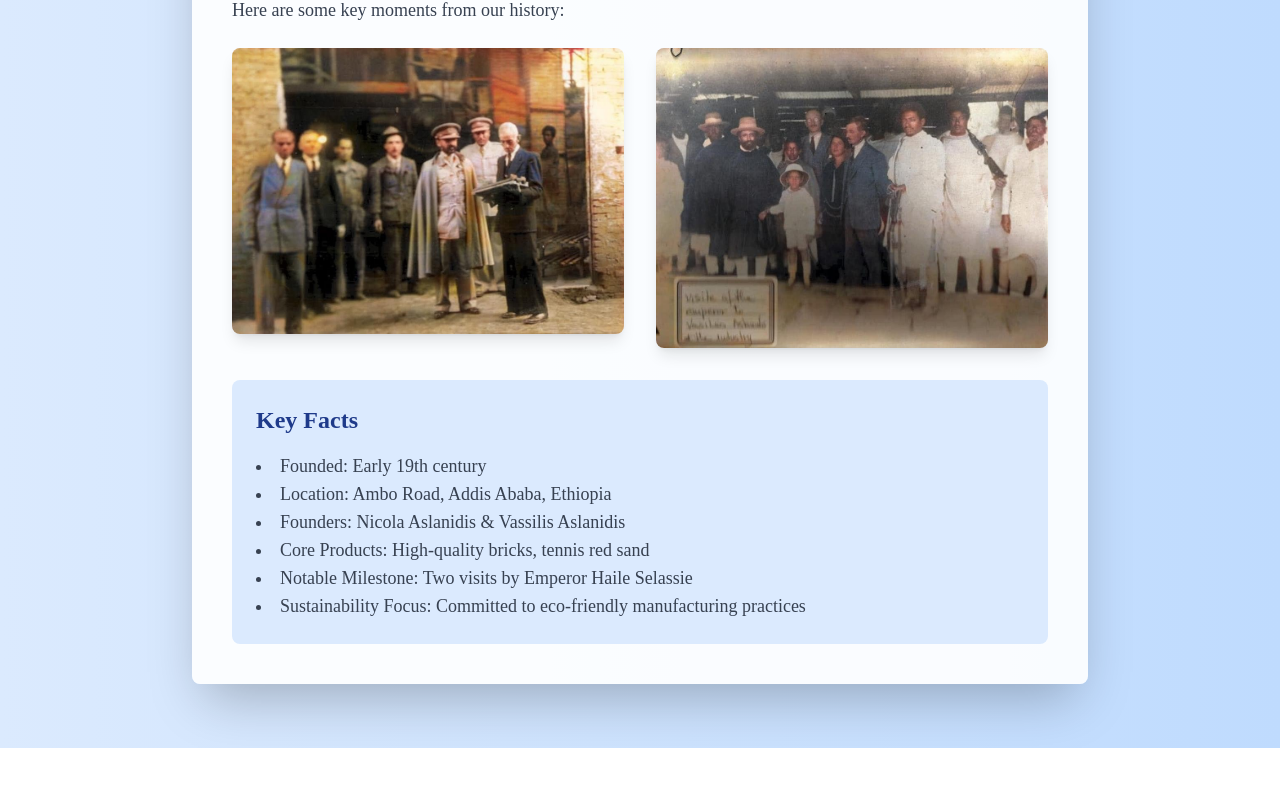
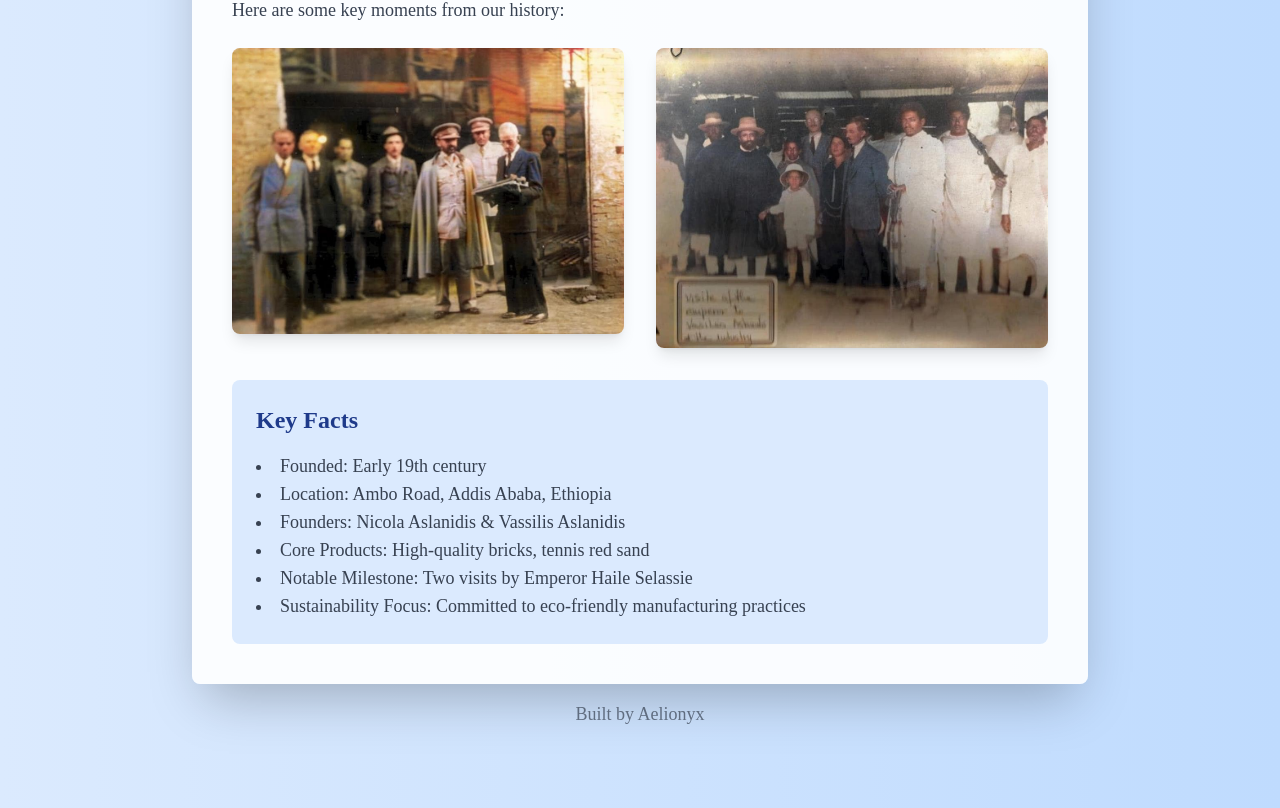
Before and after one commit to Aslanidis7/Christopher, a React (Create React App) app: page / in a window 1280 px wide. Shown: the part 1212-2020 px from the top of the page. Before the commit the page ends 1960 px from the top, so only its background shows below. Built offline with nearby package versions, Linux system fonts and the light colour scheme.

Commit message:
Added footer to all pages and ensured professional layout

```diff
--- /dev/null
+++ b/src/components/Footer.js
@@ -0,0 +1,13 @@
+import React from 'react';
+
+const Footer = () => {
+  return (
+    <div className="text-center text-gray-500 text-xs py-4 font-serif">
+      <span className="opacity-70 hover:opacity-100 transition-opacity duration-300">
+        Built by Aelionyx
+      </span>
+    </div>
+  );
+};
+
+export default Footer;
--- a/src/pages/About.js
+++ b/src/pages/About.js
@@ -1,6 +1,7 @@
 import React, { useEffect, useState } from 'react';
 import nikolasImage from '../images/Nikolas.png';
 import { Helmet } from 'react-helmet';
+import Footer from '../components/Footer';
 
 const AnimatedFounderImage = ({ src, alt }) => {
   const [isVisible, setIsVisible] = useState(false);
@@ -78,6 +79,7 @@ const About = () => {
             </p>
           </div>
         </div>
+        <Footer />
       </div>
     </>
   );
--- a/src/pages/Contact.js
+++ b/src/pages/Contact.js
@@ -1,5 +1,6 @@
 import React, { useEffect, useState } from 'react';
 import randomImage from '../images/Random.JPG';
+import Footer from '../components/Footer';
 
 const Contact = () => {
   const [fade, setFade] = useState(false);
@@ -49,6 +50,7 @@ const Contact = () => {
             </div>
           </div>
         </div>
+        <Footer />
       </div>
     </div>
   );
--- a/src/pages/Home.js
+++ b/src/pages/Home.js
@@ -1,6 +1,7 @@
 import React, { useEffect, useState } from 'react';
 import firstVisitImage from '../images/1st_visit.JPG';
 import secondVisitImage from '../images/2nd_visit.JPG';
+import Footer from '../components/Footer';
 
 const AnimatedImage = ({ src, alt, caption }) => {
   const [isVisible, setIsVisible] = useState(false);
@@ -90,6 +91,7 @@ const Home = () => {
             </ul>
           </div>
         </div>
+        <Footer />
       </div>
     </div>
   );
--- a/src/pages/WhatWeSell.js
+++ b/src/pages/WhatWeSell.js
@@ -5,6 +5,7 @@ import ClayCourtImage from '../images/Clay_court.jpeg';
 import Bricks4 from '../images/Bricks4.jpg';
 import Bricks5 from '../images/Bricks5.jpg';
 import Brick6 from '../images/Brick6.jpg';
+import Footer from '../components/Footer';
 
 const ProductImage = ({ src, alt }) => (
   <div className="relative group overflow-hidden rounded-lg shadow-lg transition-all duration-300 hover:shadow-2xl">
@@ -50,6 +51,7 @@ const WhatWeSell = () => {
             Our tennis red sand is ideal for creating high-quality sports surfaces, particularly for tennis courts. It provides excellent playing conditions and is also suitable for various other construction applications.
           </p>
         </div>
+        <Footer />
       </div>
     </div>
   );
```
